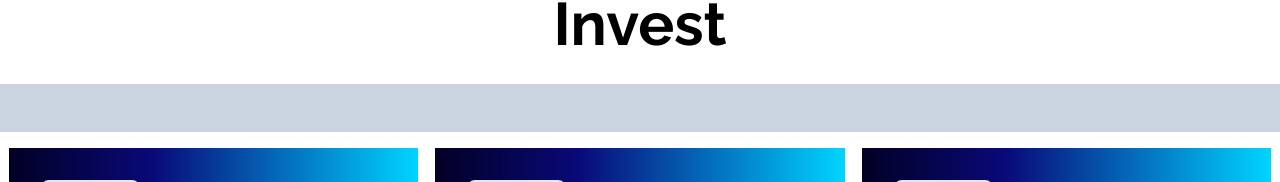
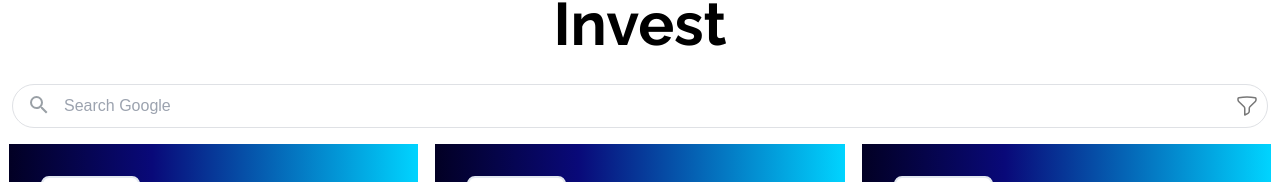
Before and after one commit to yonatan-nyo/final-project-client, a Next.js app: page /invest in a window 1280 px wide. Shown: the part 116-298 px from the top of the page. Built offline with nearby package versions, Linux system fonts and the light colour scheme; grey boxes are pictures that could not be loaded.

Commit message:
updated invest search

```diff
--- /dev/null
+++ b/app/invest/invest.css
@@ -0,0 +1,111 @@
+.searchbar {
+  font-size: 14px;
+  font-family: arial, sans-serif;
+  color: #202124;
+  display: flex;
+  z-index: 3;
+  height: 44px;
+  background: white;
+  border: 1px solid #dfe1e5;
+  box-shadow: none;
+  border-radius: 24px;
+  width: 100%;
+}
+
+.searchbar:hover {
+  box-shadow: 0 1px 6px rgb(32 33 36 / 28%);
+  border-color: rgba(223, 225, 229, 0);
+}
+
+.searchbar-wrapper {
+  flex: 1;
+  display: flex;
+  padding: 5px 8px 0 14px;
+}
+
+.searchbar-left {
+  font-size: 14px;
+  font-family: arial, sans-serif;
+  color: #202124;
+  display: flex;
+  align-items: center;
+  padding-right: 13px;
+  margin-top: -5px;
+}
+
+.search-icon-wrapper {
+  margin: auto;
+}
+
+.search-icon {
+  margin-top: 3px;
+  color: #9aa0a6;
+  height: 20px;
+  line-height: 20px;
+  width: 20px;
+}
+
+.searchbar-icon {
+  display: inline-block;
+  fill: currentColor;
+  height: 24px;
+  line-height: 24px;
+  position: relative;
+  width: 24px;
+}
+
+.searchbar-center {
+  display: flex;
+  flex: 1;
+  flex-wrap: wrap;
+}
+
+.searchbar-input-spacer {
+  color: transparent;
+  flex: 100%;
+  white-space: pre;
+  height: 34px;
+  font-size: 16px;
+}
+
+.searchbar-input {
+  background-color: transparent;
+  border: none;
+  margin: 0;
+  padding: 0;
+  color: rgba(0, 0, 0, 0.87);
+  word-wrap: break-word;
+  outline: none;
+  display: flex;
+  flex: 100%;
+  margin-top: -37px;
+  height: 34px;
+  font-size: 16px;
+  max-width: 100%;
+  width: 100%;
+}
+
+.searchbar-right {
+  display: flex;
+  margin-top: -5px;
+  align-items: center;
+  justify-content: center;
+  padding-left: 10px;
+  flex-direction: row;
+}
+
+.searchbar-clear-icon {
+  margin-right: 12px;
+}
+
+.voice-search {
+  flex: 1 0 auto;
+  display: flex;
+  cursor: pointer;
+  align-items: center;
+  border: 0;
+  background: transparent;
+  outline: none;
+  padding: 0 8px;
+  width: 2.8em;
+}
--- a/app/invest/page.jsx
+++ b/app/invest/page.jsx
@@ -1,11 +1,59 @@
 import Card from "@/components/Card";
+import "./invest.css";
 
 const Invest = () => {
   return (
     <div className="pt-20 max-w-[1450px] mx-auto flex flex-col justify-between min-h-screen text-center">
       <div>
         <h1 className="font-bold text-[60px] leading-loose">Invest</h1>
-        <div className="w-full bg-slate-300 h-12"></div>
+        <div className="w-full px-3">
+          <div className="searchbar">
+            <div className="searchbar-wrapper">
+              <div className="searchbar-left">
+                <div className="search-icon-wrapper">
+                  <span className="search-icon searchbar-icon">
+                    <svg xmlns="http://www.w3.org/2000/svg" viewBox="0 0 24 24">
+                      <path d="M15.5 14h-.79l-.28-.27A6.471 6.471 0 0 0 16 9.5 6.5 6.5 0 1 0 9.5 16c1.61 0 3.09-.59 4.23-1.57l.27.28v.79l5 4.99L20.49 19l-4.99-5zm-6 0C7.01 14 5 11.99 5 9.5S7.01 5 9.5 5 14 7.01 14 9.5 11.99 14 9.5 14z"></path>
+                    </svg>
+                  </span>
+                </div>
+              </div>
+
+              <div className="searchbar-center">
+                <div className="searchbar-input-spacer"></div>
+
+                <input
+                  type="text"
+                  className="searchbar-input"
+                  maxlength="2048"
+                  name="q"
+                  autocapitalize="off"
+                  autocomplete="off"
+                  title="Search"
+                  // eslint-disable-next-line jsx-a11y/role-has-required-aria-props
+                  role="combobox"
+                  placeholder="Search Google"
+                />
+              </div>
+
+              <div className="searchbar-right">
+                <svg
+                  xmlns="http://www.w3.org/2000/svg"
+                  fill="none"
+                  viewBox="0 0 24 24"
+                  strokeWidth={1.5}
+                  stroke="#777777"
+                  className="w-6 h-6">
+                  <path
+                    strokeLinecap="round"
+                    strokeLinejoin="round"
+                    d="M12 3c2.755 0 5.455.232 8.083.678.533.09.917.556.917 1.096v1.044a2.25 2.25 0 01-.659 1.591l-5.432 5.432a2.25 2.25 0 00-.659 1.591v2.927a2.25 2.25 0 01-1.244 2.013L9.75 21v-6.568a2.25 2.25 0 00-.659-1.591L3.659 7.409A2.25 2.25 0 013 5.818V4.774c0-.54.384-1.006.917-1.096A48.32 48.32 0 0112 3z"
+                  />
+                </svg>
+              </div>
+            </div>
+          </div>
+        </div>
 
         <div className="w-full flex flex-wrap gap-y-4 justify-between my-4">
           <Card />
--- a/components/Card.jsx
+++ b/components/Card.jsx
@@ -13,7 +13,7 @@
 
 const Card = ({ business = defaultBusiness }) => {
   return (
-    <div className="w-[96%] md:w-[47%] lg:w-[32%] h-48 md:h-[15rem] bg-slate-100 mx-auto relative">
+    <div className="w-[96%] md:w-[47%] lg:w-[32%] h-48 md:h-[14rem] bg-slate-100 mx-auto relative">
       <div
         className="w-full absolute h-12 bg-blue-300"
         style={{
```
